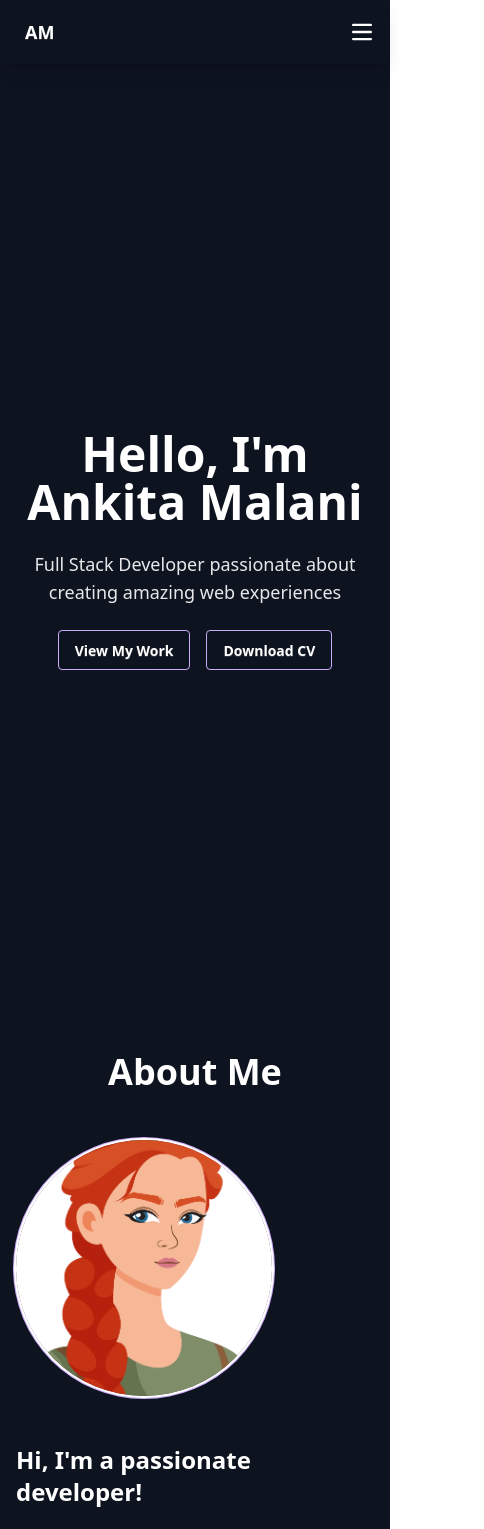
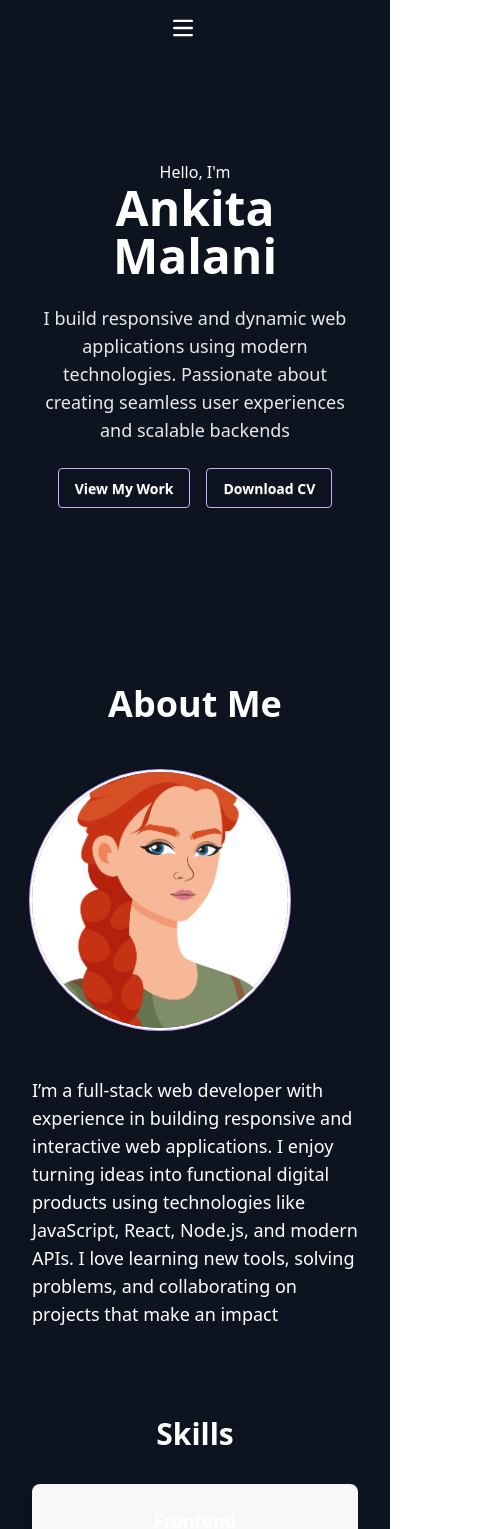
Before and after one commit to AnkitaMalani/Portfolio, a React (Vite) app in the folder my-portfolio/: page / in a window 390 px wide. Shown: the top 1529 px of the page, 484 px wide, since content can reach past the window. Built offline with nearby package versions, Linux system fonts and the light colour scheme.

Commit message:
add project

```diff
--- a/my-portfolio/src/App.jsx
+++ b/my-portfolio/src/App.jsx
@@ -8,9 +8,9 @@ import Footer from "./components/Footer";
 
 function App() {
   return (
-    <>
+    <div className="max-w-full md:max-w-[90%] lg:max-w-[1200px] mx-auto px-4 sm:px-6 lg:px-8">
       <Navbar />
-      <main className="pt-16  bg-[#0E1320]"> {/* Add padding top to account for fixed navbar */}
+      <main className="bg-[#0E1320] w-full">
         <section id="home">
           <Home />
         </section>
@@ -25,8 +25,7 @@ function App() {
         </section>
       </main>
       <Footer />
-    </>
+    </div>
   );
 }
-
 export default App;
--- a/my-portfolio/src/components/About.jsx
+++ b/my-portfolio/src/components/About.jsx
@@ -1,5 +1,5 @@
-import React from 'react'
-import picture from "../assets/picture.jpg"
+import React from "react";
+import picture from "../assets/picture.jpg";
 
 const About = () => {
   return (
@@ -15,21 +15,15 @@ const About = () => {
             </div>
           </div>
           <div>
-            <h3 className="text-2xl font-semibold mb-4">Hi, I'm a passionate developer!</h3>
             <p className="text-lg mb-6">
-              I'm a full-stack developer with a passion for creating innovative web applications.
-              I love turning complex problems into simple, beautiful and intuitive solutions.
+              I’m a full-stack web developer with experience in building
+              responsive and interactive web applications. I enjoy turning ideas
+              into functional digital products using technologies like
+              JavaScript, React, Node.js, and modern APIs. I love learning new
+              tools, solving problems, and collaborating on projects that make
+              an impact
             </p>
-            <div className="grid grid-cols-2 gap-4">
-              <div className="stat">
-                <div className="stat-value text-primary">2+</div>
-                <div className="stat-desc">Years Experience</div>
-              </div>
-              <div className="stat">
-                <div className="stat-value text-primary">10+</div>
-                <div className="stat-desc">Projects Completed</div>
-              </div>
-            </div>
+
           </div>
         </div>
 
@@ -78,7 +72,7 @@ const About = () => {
         </div>
       </div>
     </section>
-  )
-}
+  );
+};
 
-export default About
+export default About;
--- a/my-portfolio/src/components/Home.jsx
+++ b/my-portfolio/src/components/Home.jsx
@@ -2,12 +2,13 @@ import React from 'react'
 
 const Home = () => {
   return (
-    <div className="hero min-h-screen bg-[#0E1320] from-primary to-secondary">
+    <div className="hero py-20 bg-[#0E1320] from-primary to-secondary">
       <div className="hero-content text-center">
         <div className="max-w-md">
-          <h1 className="text-5xl font-bold text-white">Hello, I'm Ankita Malani</h1>
+          <p>Hello, I'm</p>
+          <h1 className="text-5xl font-bold text-white">Ankita Malani</h1>
           <p className="py-6 text-lg text-white/90">
-            Full Stack Developer passionate about creating amazing web experiences
+           I build responsive and dynamic web applications using modern technologies. Passionate about creating seamless user experiences and scalable backends
           </p>
           <div className="flex gap-4 justify-center">
             <button className="btn btn-outline border-[#CBACF9] hover:bg-[#CBACF9]">View My Work</button>
--- a/my-portfolio/src/components/Navbar.jsx
+++ b/my-portfolio/src/components/Navbar.jsx
@@ -1,74 +1,86 @@
-import React, { useState, useEffect } from 'react'
+import React, { useState, useEffect } from "react";
 
 const Navbar = () => {
-  const [isMenuOpen, setIsMenuOpen] = useState(false)
+  const [isMenuOpen, setIsMenuOpen] = useState(false);
+  const [isScrolled, setIsScrolled] = useState(false);
 
   const navItems = [
-    { name: 'Home', href: '#home' },
-    { name: 'About', href: '#about' },
-    { name: 'Projects', href: '#projects' },
-    { name: 'Contact', href: '#contact' }
-  ]
+    { name: "Home", href: "#home" },
+    { name: "About", href: "#about" },
+    { name: "Projects", href: "#projects" },
+    { name: "Contact", href: "#contact" },
+  ];
+
+  useEffect(() => {
+    const handleScroll = () => {
+      if (window.scrollY > 10) {
+        setIsScrolled(true);
+      } else {
+        setIsScrolled(false);
+      }
+    };
+    window.addEventListener("scroll", handleScroll);
+    return () => window.removeEventListener("scroll", handleScroll);
+  }, []);
 
   const scrollToSection = (href) => {
-    const element = document.querySelector(href)
+    const element = document.querySelector(href);
     if (element) {
-      element.scrollIntoView({ behavior: 'smooth' })
+      element.scrollIntoView({ behavior: "smooth" });
     }
-    setIsMenuOpen(false)
-  }
+    setIsMenuOpen(false);
+  };
 
   // Close mobile menu when clicking outside
   useEffect(() => {
     const handleClickOutside = (event) => {
-      if (isMenuOpen && !event.target.closest('.dropdown')) {
-        setIsMenuOpen(false)
+      if (isMenuOpen && !event.target.closest(".dropdown")) {
+        setIsMenuOpen(false);
       }
-    }
+    };
 
-    document.addEventListener('click', handleClickOutside)
-    return () => document.removeEventListener('click', handleClickOutside)
-  }, [isMenuOpen])
+    document.addEventListener("click", handleClickOutside);
+    return () => document.removeEventListener("click", handleClickOutside);
+  }, [isMenuOpen]);
 
   // Close mobile menu on window resize and prevent body scroll
   useEffect(() => {
     const handleResize = () => {
       if (window.innerWidth >= 768) {
-        setIsMenuOpen(false)
+        setIsMenuOpen(false);
       }
-    }
+    };
 
     // Prevent body scroll when mobile menu is open
     if (isMenuOpen) {
-      document.body.style.overflow = 'hidden'
+      document.body.style.overflow = "hidden";
     } else {
-      document.body.style.overflow = 'unset'
+      document.body.style.overflow = "unset";
     }
 
-    window.addEventListener('resize', handleResize)
+    window.addEventListener("resize", handleResize);
     return () => {
-      window.removeEventListener('resize', handleResize)
-      document.body.style.overflow = 'unset'
-    }
-  }, [isMenuOpen])
+      window.removeEventListener("resize", handleResize);
+      document.body.style.overflow = "unset";
+    };
+  }, [isMenuOpen]);
 
   return (
-    <div className="navbar shadow-lg fixed top-0 left-0 right-0 z-50 px-2 sm:px-4 lg:px-8 h-16 bg-[#0E1320] max-w-full">
-      <div className="navbar-start flex-1">
-        <a className="btn btn-ghost text-lg md:text-xl font-bold text-white">
-          <span className="hidden sm:inline">Portfolio</span>
-          <span className="sm:hidden">AM</span>
-        </a>
-      </div>
-
-      <div className="navbar-end flex-none">
+    <div
+      className={`fixed top-2 left-1/2 transform -translate-x-1/2 z-50 transition-all duration-300 ${
+        isScrolled
+          ? "rounded-full shadow-lg bg-[#0E1320]/40 backdrop-blur-2xl border border-white/10"
+          : "rounded-full bg-[#0E1320]"
+      }`}
+    >
+      <div className="flex items-center justify-center px-6 sm:px-8">
         {/* Desktop Navigation */}
         <ul className="menu menu-horizontal px-1 hidden lg:flex">
           {navItems.map((item) => (
             <li key={item.name}>
               <button
                 onClick={() => scrollToSection(item.href)}
-                className="hover:text-[#CBACF9] transition-colors duration-200 px-3 py-2 rounded-lg text-white"
+                className="hover:text-[#CBACF9] transition-colors duration-200 px-4 py-2 rounded-lg text-white font-medium"
               >
                 {item.name}
               </button>
@@ -82,16 +94,17 @@ const Navbar = () => {
             <li key={item.name}>
               <button
                 onClick={() => scrollToSection(item.href)}
-                className="hover:text-[#CBACF9] hover:underline underline-offset-5 transition-colors duration-200 px-2 py-1 text-sm rounded text-white"
+                className="hover:text-[#CBACF9] transition-colors duration-200 px-3 py-2 text-sm rounded text-white font-medium"
               >
                 {item.name}
               </button>
             </li>
           ))}
         </ul>
+      </div>
 
-        {/* Mobile menu button */}
-        <div className="dropdown md:hidden relative">
+      {/* Mobile menu button - positioned on the right */}
+      <div className="absolute right-4 md:hidden">
         <div
           tabIndex={0}
           role="button"
@@ -150,7 +163,7 @@ const Navbar = () => {
                   <div className="border-t border-gray-600 my-4"></div>
 
                   <button
-                      onClick={() => scrollToSection('#contact')}
+                    onClick={() => scrollToSection("#contact")}
                     className="w-full text-left px-4 py-3 bg-[#CBACF9] hover:bg-[#B794F6] text-black rounded-lg transition-colors duration-200 font-medium"
                   >
                     Get In Touch
@@ -162,8 +175,7 @@ const Navbar = () => {
         )}
       </div>
     </div>
-    </div>
-  )
-}
+  );
+};
 
-export default Navbar
+export default Navbar;
--- a/my-portfolio/src/components/Projects.jsx
+++ b/my-portfolio/src/components/Projects.jsx
@@ -1,4 +1,5 @@
 import React from "react";
+import ecommerce from "../assets/ecommerce.jpg"
 import group from '../assets/group.jpg';
 
 const Projects = () => {
@@ -7,7 +8,7 @@ const Projects = () => {
       id: 1,
       title: "Social Workout Tracker",
       description:
-        "A full-stack e-commerce solution with React, Node.js, and MongoDB",
+        "That helps you log workouts, create AI-powered schedules, join groups, and find workout partners to stay motivated and reach your fitness goals together",
       image: group,
       technologies: ["React", "Node.js", "MongoDB", "Tailwind CSS"],
       liveUrl: "https://social-workout-tracker1.onrender.com",
@@ -15,13 +16,13 @@ const Projects = () => {
     },
     {
       id: 2,
-      title: "Task Management App",
+      title: "Ecommerce Website",
       description:
-        "A collaborative task management application with real-time updates",
-      image: "https://via.placeholder.com/400x250",
-      technologies: ["React", "Firebase", "Material-UI"],
-      liveUrl: "#",
-      githubUrl: "#",
+        "A custom-designed e-commerce site integrated with external APIs for products, orders, and payments",
+      image: ecommerce,
+      technologies: ["Javascript", "React", "API integration"],
+      liveUrl: "https://ecommerce-website-ebmd.onrender.com/",
+      githubUrl: "https://github.com/AnkitaMalani/Ecommerce-website",
     },
     {
       id: 3,
```
Also changed, not shown: my-portfolio/src/components/Contact.jsx (+2 -23 lines), my-portfolio/src/components/Footer.jsx (+24 -25 lines), my-portfolio/src/assets/ecommerce.jpg (added). Lines whose indentation alone changed are shown as unchanged.
